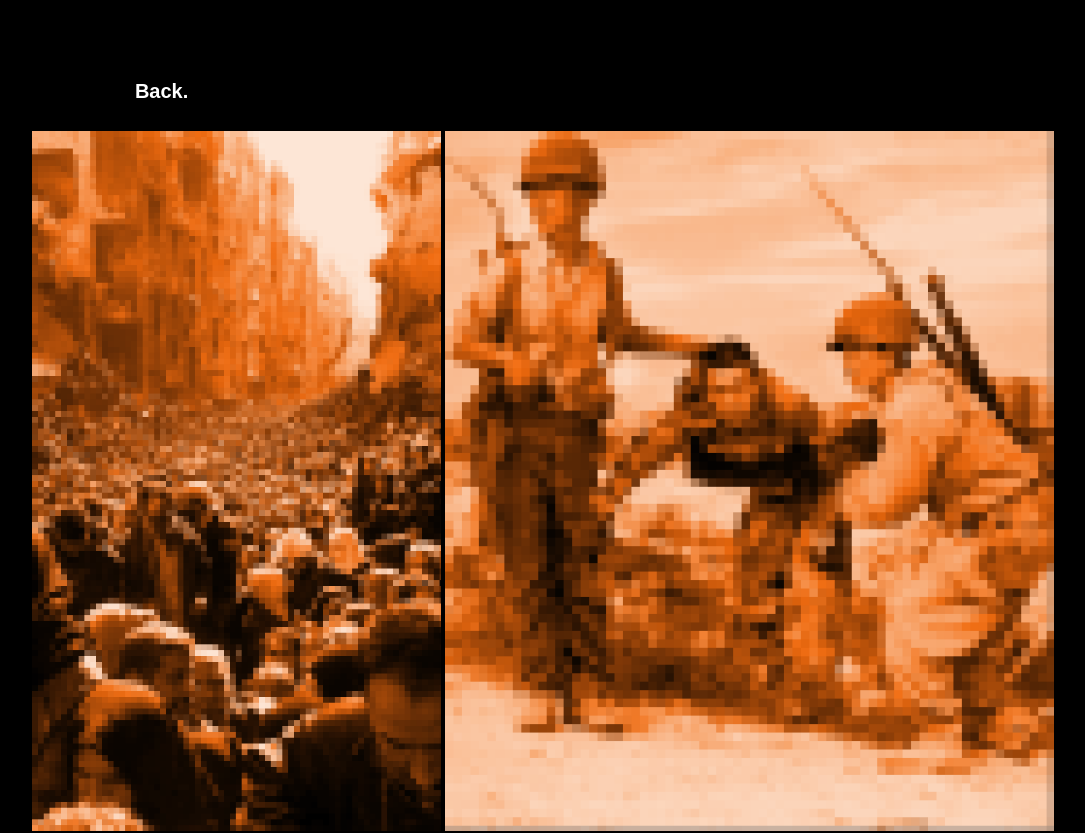
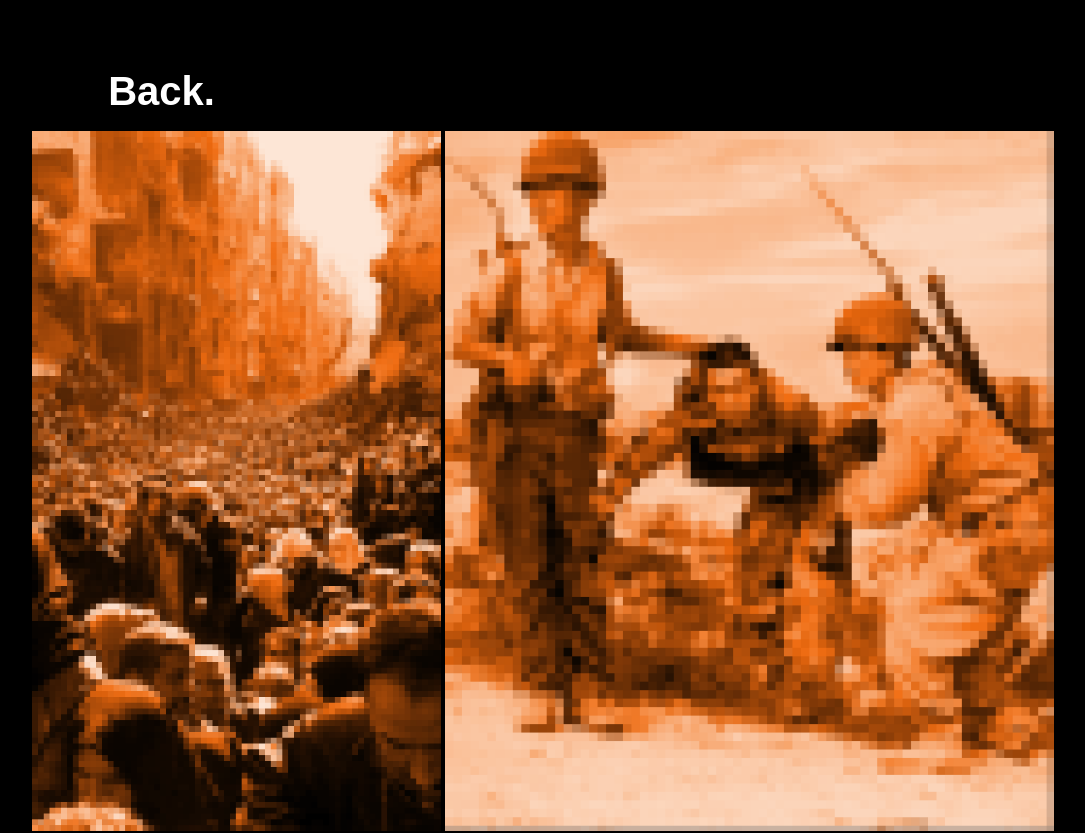
Before and after one commit to dltkdals0318/NotFound, a plain HTML site: page news1.html in a window 1280 px wide. Shown: the top 833 px of the page, without its empty margins (58-1143 px from the left). Drawn offline with Linux system fonts and the light colour scheme.

Commit message:
Update style.css

```diff
--- a/style.css
+++ b/style.css
@@ -115,7 +115,7 @@ html{
   width:260px;
   border:none;
   animation: jitter 0.1s infinite;
-  font-size: 15pt;
+  font-size: 30pt;
   font-weight: bold;
 }
 
```
